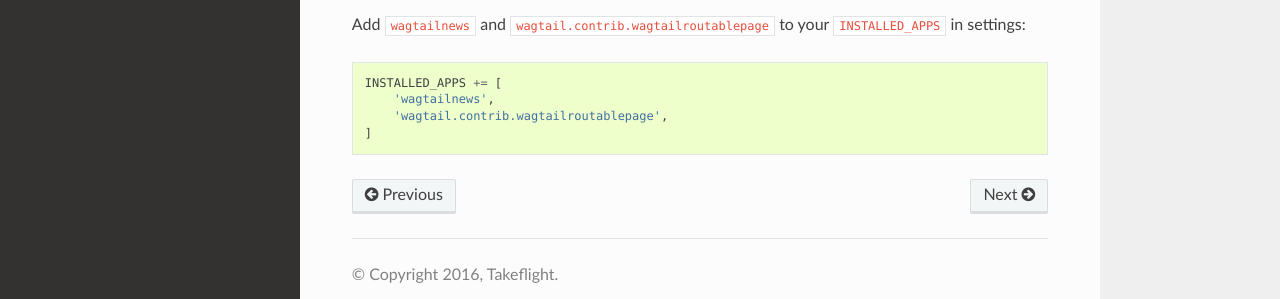
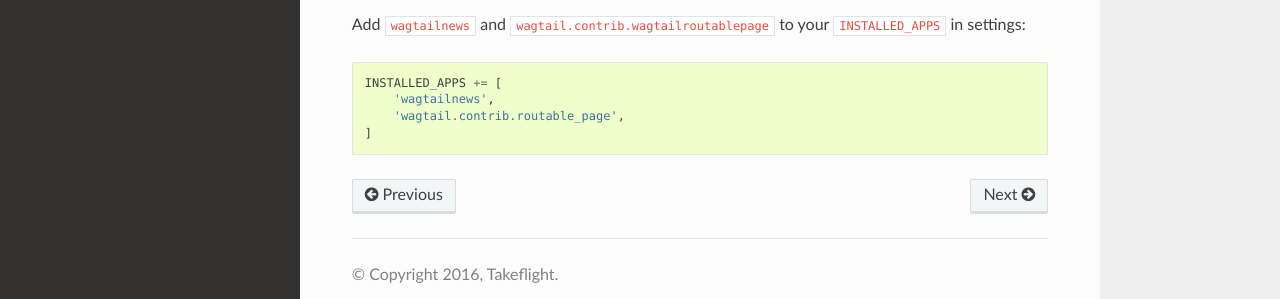
Before and after one commit to neon-jungle/wagtailnews, a Sphinx documentation site: the page built from docs/setup.rst, in a window 1280 px wide. Shown: the part 448-747 px from the top of the page. Built offline with Sphinx 7.4.7 and the Read the Docs theme 2.0.0, drawn with Linux system fonts in a browser that asks for light colours.

Commit message:
'wagtail.contrib.wagtailroutable_page'
Hello, 'wagtail.contrib.wagtailroutable_page' is called 'wagtail.contrib.routable_page' now.

```diff
--- a/docs/setup.rst
+++ b/docs/setup.rst
@@ -24,5 +24,5 @@
 
   INSTALLED_APPS += [
       'wagtailnews',
-      'wagtail.contrib.wagtailroutablepage',
+      'wagtail.contrib.routable_page',
   ]
```
